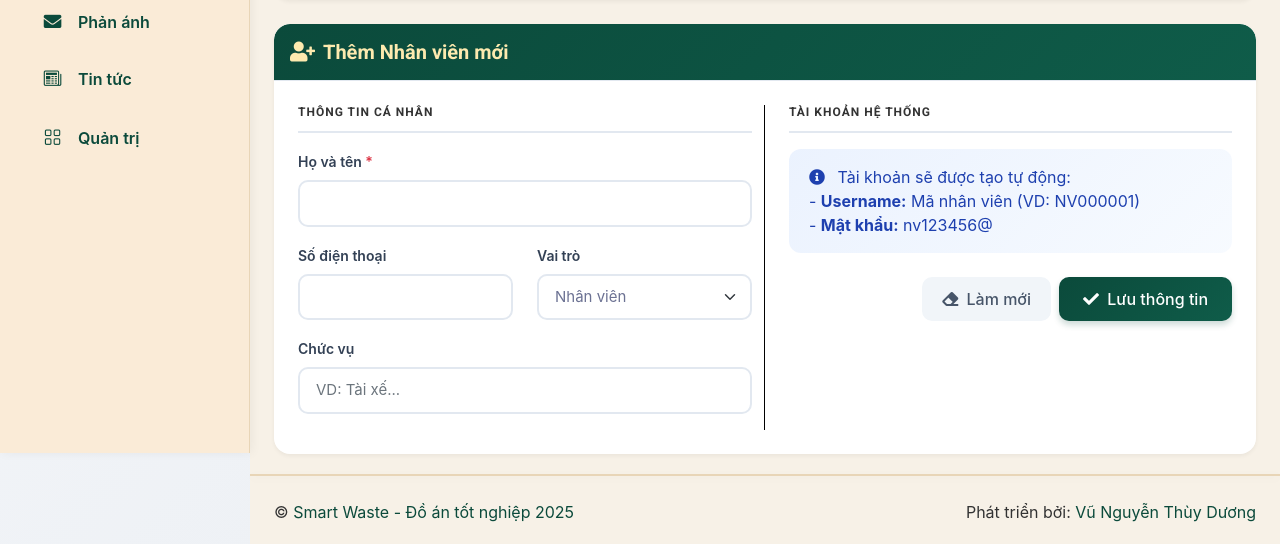
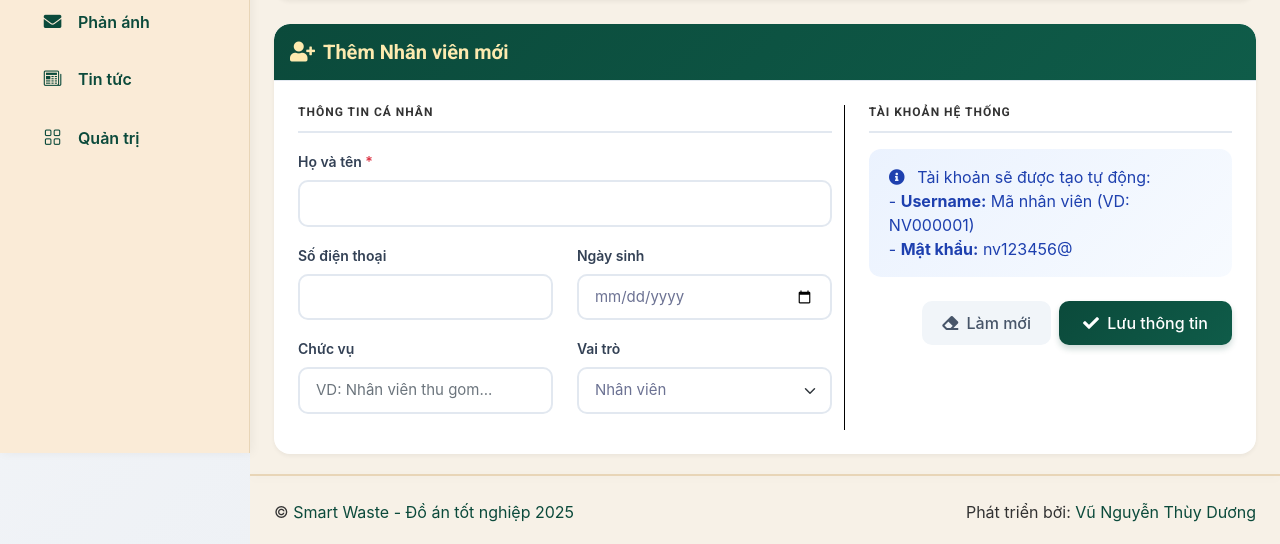
Before and after one commit to bigstrong299/project_datn, a Flask app: page /web/administration in a window 1280 px wide. Shown: the part 347-891 px from the top of the page. Run offline with Flask 3, Linux system fonts and the light colour scheme; the visitor is signed in with stand-in values (Sample User, id 1); some libraries are stand-ins or nearby versions.

Commit message:
update code

```diff
--- a/models/infrastructure.py
+++ b/models/infrastructure.py
@@ -60,6 +60,7 @@ class Employee(db.Model):
     phone = db.Column(db.String(20))
     position = db.Column(db.String(50))
     role = db.Column(db.String(50), nullable=False) # 'admin' hoặc 'staff'
+    birthdate = db.Column(db.Date)
     # Các quan hệ khác...
 
 class Account(db.Model):
@@ -69,6 +70,9 @@ class Account(db.Model):
     user_id = db.Column(db.String(20), db.ForeignKey('users.id'))
     username = db.Column(db.String(50), unique=True, nullable=False)
     password = db.Column(db.String(255), nullable=False)
+
+    employee = db.relationship("Employee", backref="account", lazy=True)
+    user = db.relationship("User", backref="account", lazy=True)
 
 class User(db.Model):
     __tablename__ = 'users'
--- a/routes/web/administration.py
+++ b/routes/web/administration.py
@@ -1,3 +1,4 @@
+from datetime import datetime
 from flask import Blueprint, render_template, request, redirect, url_for, flash
 from models.database import db
 from models.infrastructure import Employee, Account, User # Import models vừa tạo
@@ -11,34 +12,39 @@ def administration():
     # --- XỬ LÝ POST (THÊM MỚI HOẶC CẬP NHẬT) ---
     if request.method == 'POST':
         try:
-            emp_id = request.form.get('emp_id') # ID ẩn (nếu có là Sửa, không có là Thêm)
+            emp_id = request.form.get('emp_id')
 
-            # Dữ liệu chung từ Form
+            # Dữ liệu chung
             name = request.form.get('name')
             phone = request.form.get('phone')
             position = request.form.get('position')
             role = request.form.get('role')
+            birthdate_str = request.form.get('birthdate')
+
+            # Biến này sẽ giữ đối tượng nhân viên đang thao tác (dù là thêm hay sửa)
+            current_emp = None
 
             if emp_id:
                 # === TRƯỜNG HỢP CẬP NHẬT (EDIT) ===
-                emp = Employee.query.get(emp_id)
-                if emp:
-                    emp.name = name
-                    emp.phone = phone
-                    emp.position = position
-                    emp.role = role
+                current_emp = Employee.query.get(emp_id)
+                if current_emp:
+                    current_emp.name = name
+                    current_emp.phone = phone
+                    current_emp.position = position
+                    current_emp.role = role
 
-                    # Nếu sửa thì mới lấy username/password từ form (nếu muốn đổi)
+                    # Xử lý Account (Username/Password) khi sửa
                     username = request.form.get('username')
                     password = request.form.get('password')
 
                     acc = Account.query.filter_by(employee_id=emp_id).first()
                     if acc and username:
                         acc.username = username
-                        if password: # Chỉ đổi pass nếu nhập mới
+                        if password:
                             acc.password = generate_password_hash(password)
 
                     flash('Cập nhật thông tin thành công!', 'success')
+
             else:
                 # === TRƯỜNG HỢP THÊM MỚI (ADD) ===
 
@@ -56,10 +62,8 @@ def administration():
                 )
                 db.session.add(new_emp)
 
-                # --- QUAN TRỌNG NHẤT: THÊM DÒNG NÀY ---
+                # Flush để DB nhận ID này ngay
                 db.session.flush()
-                # Lệnh này ép Python gửi ngay dữ liệu Nhân viên xuống DB
-                # để DB ghi nhận sự tồn tại của ID này trước khi tạo Account.
 
                 # 2. Sinh ID và Tạo Tài khoản
                 acc_seq = db.session.execute(text("SELECT nextval('accounts_id_seq')")).scalar()
@@ -70,14 +74,29 @@ def administration():
 
                 new_acc = Account(
                     id=new_acc_id,
-                    employee_id=new_emp_id, # Lúc này DB đã biết new_emp_id tồn tại nhờ lệnh flush() ở trên
+                    employee_id=new_emp_id,
                     username=new_emp_id,
                     password=hashed_password
                 )
                 db.session.add(new_acc)
 
+                # [QUAN TRỌNG] Gán new_emp vào current_emp để đoạn code phía dưới dùng được
+                current_emp = new_emp
+
                 flash(f'Thêm thành công! Tài khoản: {new_emp_id} / MK: {default_password}', 'success')
 
+            # === XỬ LÝ NGÀY SINH (CHUNG CHO CẢ 2 TRƯỜNG HỢP) ===
+            # Lúc này current_emp chắc chắn đã có dữ liệu (dù là mới hay cũ)
+            if current_emp:
+                if birthdate_str:
+                    try:
+                        current_emp.birthdate = datetime.strptime(birthdate_str, '%Y-%m-%d').date()
+                    except ValueError:
+                        pass
+                else:
+                    current_emp.birthdate = None
+
+            # Commit 1 lần duy nhất ở cuối cùng cho an toàn
             db.session.commit()
 
         except Exception as e:
@@ -88,6 +107,7 @@ def administration():
         return redirect(url_for('admin_administration.administration'))
 
     # --- XỬ LÝ GET (HIỂN THỊ) ---
+    # (Phần này giữ nguyên như cũ của bạn là OK)
     try:
         employees = Employee.query.order_by(Employee.id.desc()).all()
         users = User.query.all()
--- a/templates/administration.html
+++ b/templates/administration.html
@@ -85,7 +85,7 @@
                             </td>
                             <td class="text-end pe-4">
                                 <button class="btn btn-sm btn-light text-primary me-2"
-                                        onclick="editEmployee('{{ emp.id }}', '{{ emp.name }}', '{{ emp.phone }}', '{{ emp.position }}', '{{ emp.role }}')">
+                                        onclick="editEmployee('{{ emp.id }}', '{{ emp.name }}', '{{ emp.phone }}', '{{ emp.position }}', '{{ emp.role }}', '{{ emp.birthdate }}')">
                                     <i class="fa fa-edit"></i> Sửa
                                 </button>
                                 <button class="btn btn-sm btn-light text-danger"><i class="fa fa-trash"></i></button>
@@ -130,10 +130,28 @@
                             <td class="ps-4">#{{ acc.id }}</td>
                             <td class="fw-bold text-primary">{{ acc.username }}</td>
                             <td>
-                                {% if acc.employee_id %} <span class="badge bg-light bg-opacity-10 text-info">NV: {{ acc.employee_id }}</span>
-                                {% else %} <span class="badge bg-light bg-opacity-10 text-success">Cư dân: {{ acc.user_id }}</span> {% endif %}
+                                {# KIỂM TRA: Nếu có đối tượng employee đi kèm thì hiện tên NV #}
+                                {% if acc.employee %}
+                                    <span class="badge bg-light bg-opacity-10 text-info border border-info">
+                                        <i class="fas fa-user-tie me-1"></i>NV: {{ acc.employee.name }}
+                                    </span>
+
+                                {# KIỂM TRA: Nếu có đối tượng user đi kèm thì hiện tên Cư dân #}
+                                {% elif acc.user %}
+                                    <span class="badge bg-light bg-opacity-10 text-success border border-success">
+                                        <i class="fas fa-user me-1"></i>Người dân: {{ acc.user.name }}
+                                    </span>
+
+                                {# TRƯỜNG HỢP: Có ID nhưng không tìm thấy tên (Dữ liệu rác) #}
+                                {% else %}
+                                    <span class="text-muted small">
+                                        {{ acc.employee_id if acc.employee_id else (acc.user_id if acc.user_id else 'Chưa gán') }}
+                                    </span>
+                                {% endif %}
                             </td>
-                            <td class="text-end pe-4"><button class="btn btn-sm btn-light text-danger"><i class="fa fa-trash"></i></button></td>
+                            <td class="text-end pe-4">
+                                <button class="btn btn-sm btn-light text-danger"><i class="fa fa-trash"></i></button>
+                            </td>
                         </tr>
                         {% endfor %}
                     </tbody>
@@ -152,7 +170,7 @@
             <input type="hidden" name="emp_id" id="inp_emp_id">
 
             <div class="row g-4">
-                <div class="col-md-6 border-end">
+                <div class="col-md-7 border-end">
                     <h6 class="text-uppercase text-muted mb-3 small fw-bold">Thông tin cá nhân</h6>
                     <div class="mb-3">
                         <label class="form-label">Họ và tên <span class="text-danger">*</span></label>
@@ -164,6 +182,20 @@
                             <input type="text" name="phone" id="inp_phone" class="form-control bg-light">
                         </div>
                         <div class="col-md-6 mb-3">
+                            <label class="form-label">Ngày sinh</label>
+                            <input type="date"
+                                name="birthdate"
+                                id="inp_birthdate"
+                                class="form-control bg-light"
+                                value="{{ employee.birthdate.strftime('%Y-%m-%d') if employee and employee.birthdate else '' }}">
+                        </div>
+                    </div>
+                    <div class="row">
+                        <div class="col-md-6 mb-3">
+                            <label class="form-label">Chức vụ</label>
+                            <input type="text" name="position" id="inp_position" class="form-control bg-light" placeholder="VD: Nhân viên thu gom...">
+                        </div>
+                        <div class="col-md-6 mb-3">
                             <label class="form-label">Vai trò</label>
                             <select name="role" id="inp_role" class="form-select bg-light">
                                 <option value="staff">Nhân viên</option>
@@ -171,13 +203,9 @@
                             </select>
                         </div>
                     </div>
-                    <div class="mb-3">
-                        <label class="form-label">Chức vụ</label>
-                        <input type="text" name="position" id="inp_position" class="form-control bg-light" placeholder="VD: Tài xế...">
-                    </div>
                 </div>
 
-                <div class="col-md-6 ps-md-4">
+                <div class="col-md-5 ps-md-4">
                     <h6 class="text-uppercase text-muted mb-3 small fw-bold">Tài khoản hệ thống</h6>
 
                     <div id="add_mode_message" class="alert alert-info border-0 bg-opacity-10 ">
@@ -250,7 +278,7 @@
     });
 
     // 3. Chế độ Sửa (Edit Mode)
-    function editEmployee(id, name, phone, position, role) {
+    function editEmployee(id, name, phone, position, role, birthdate) {
         document.getElementById('employeeFormSection').scrollIntoView({ behavior: 'smooth' });
 
         // Điền data vào form
@@ -259,6 +287,7 @@
         document.getElementById('inp_phone').value = phone;
         document.getElementById('inp_position').value = position;
         document.getElementById('inp_role').value = role;
+        document.getElementById('inp_birthdate').value = birthdate;
 
         // UI thay đổi
         document.getElementById('formTitle').innerHTML = `<i class="fa fa-edit me-2"></i>Cập nhật Nhân viên #${id}`;
--- a/templates/map.html
+++ b/templates/map.html
@@ -51,10 +51,10 @@ document.addEventListener("DOMContentLoaded", function () {
     });
 
     // Khởi tạo Map với lớp mặc định là Google Streets
-    const center = [10.8000, 106.6650];
+    const center = [10.806663910548952, 106.66419524270019];
     var map = L.map('map', {
         center: center,
-        zoom: 14,
+        zoom: 15,
         layers: [googleStreets] // Mặc định chọn Google
     });
 
```
Also changed, not shown: templates/dashboard.html (+8 -7 lines), templates/news_post.html (+4 -3 lines).
